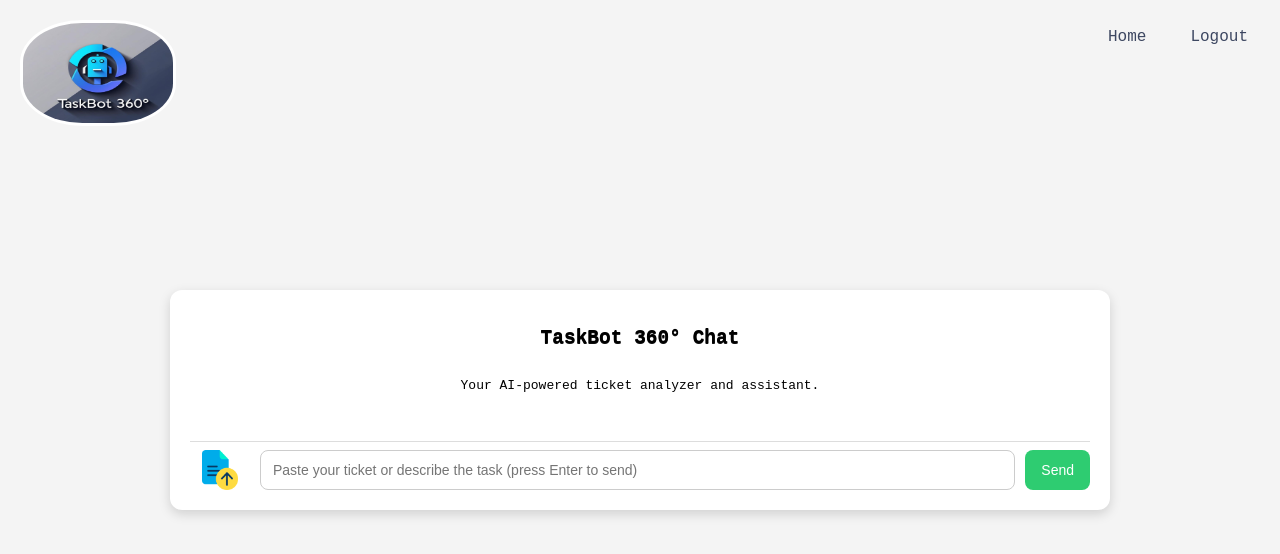
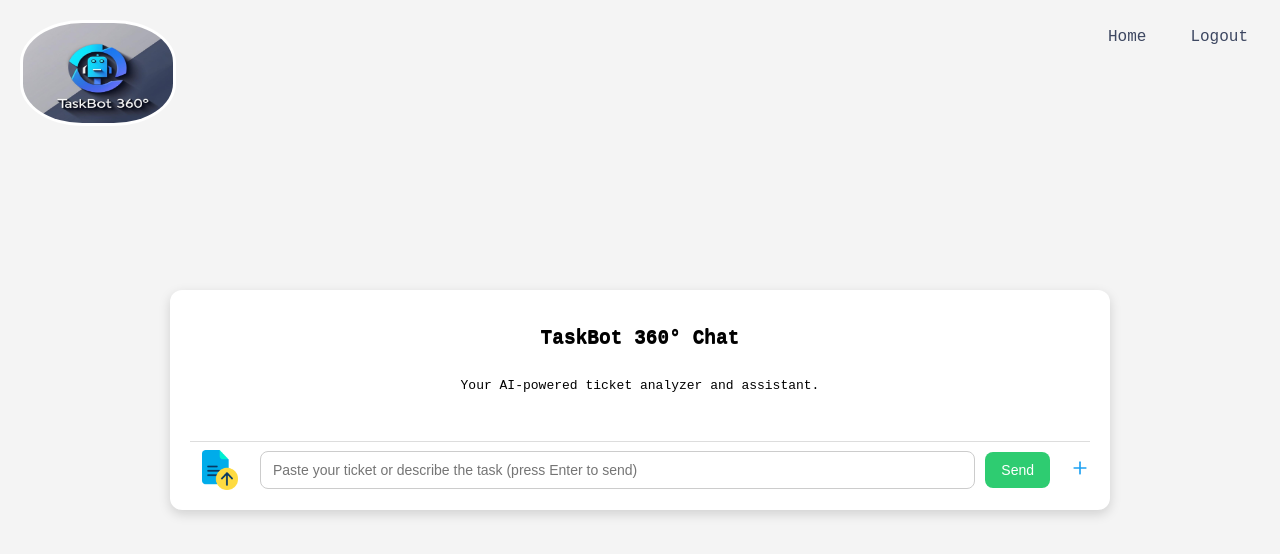
Before and after one commit to dsv111/taskbot360, an Angular app: page /chat in a window 1280 px wide. Shown: the top 554 px of the page. Built offline with nearby package versions, Linux system fonts and the light colour scheme; sample sign-in values are in the browser's storage.

Commit message:
chat continuity implemented

```diff
--- a/src/environments/environment.ts
+++ b/src/environments/environment.ts
@@ -2,6 +2,7 @@ export const environment = {
   production: false,
   // ⛑️ For MVP only. Your key will be visible in the browser.
   // In Google AI Studio → “API Keys”, create a key and (if possible) restrict by HTTP referrer (your domain).
-  geminiApiKey: 'AIzaSyCdyWDADqvT-WwimBf_6dQeV23vouhKUf4'
+  // geminiApiKey: 'AIzaSyCdyWDADqvT-WwimBf_6dQeV23vouhKUf4'
   // geminiApiKey: 'AIzaSyBXDVyIH3HPo0VSExpS7xyHKqIdultkjuA'
+  geminiApiKey: 'AIzaSyAtPNPksAICZD5G3NTTNxqOvlBORMB-PoI'
 };
--- a/src/pages/chat/chat.component.css
+++ b/src/pages/chat/chat.component.css
@@ -202,3 +202,59 @@
 .file-upload:hover {
   color: #1976d2;
 }
+
+.tooltip-container {
+  position: relative;
+  display: inline-block;
+  cursor: pointer; /* Changes the cursor to a hand on hover */
+}
+
+.tooltip-container .tooltip-text {
+  visibility: hidden;
+  width: 100px; /* Adjust the width as needed */
+  background-color: #555;
+  color: #fff;
+  text-align: center;
+  border-radius: 6px;
+  padding: 5px;
+  position: absolute;
+  z-index: 1;
+  bottom: 125%; /* Positions the tooltip above the icon */
+  left: 50%;
+  margin-left: -50px; /* Centers the tooltip */
+  opacity: 0;
+  transition: opacity 0.3s;
+}
+
+.tooltip-container:hover .tooltip-text {
+  visibility: visible;
+  opacity: 1;
+}
+
+/* Optional: Add a small arrow to the tooltip */
+.tooltip-container .tooltip-text::after {
+  content: "";
+  position: absolute;
+  top: 100%;
+  left: 50%;
+  margin-left: -5px;
+  border-width: 5px;
+  border-style: solid;
+  border-color: #555 transparent transparent transparent;
+}
+
+.chat-input {
+  display: flex;
+  align-items: center;
+  gap: 10px;
+}
+
+.plus-icon {
+  cursor: pointer;
+  color: #1DA1F2; /* Matches the blue in the image */
+  margin-left: 10px;
+}
+
+.plus-icon:hover {
+  opacity: 0.7;
+}
--- a/src/pages/chat/chat.component.html
+++ b/src/pages/chat/chat.component.html
@@ -19,7 +19,7 @@
 
           <!-- Normal user/bot text -->
           <!-- <pre *ngSwitchDefault>{{ msg.text }}</pre> -->
-           <div *ngSwitchDefault class="bot-text">{{ msg.text }}</div>
+          <div *ngSwitchDefault class="bot-text">{{ msg.text }}</div>
 
 
           <!-- Extracted Text Style -->
@@ -40,16 +40,33 @@
 
     <div class="chat-input">
       <!-- File input -->
-      <label class="file-upload">
-        <!-- 📎 -->
+      <!-- <label class="file-upload">
         <img src="../../assets/fileupload.png" alt="Upload" width="40" />
         <input type="file" (change)="onImageUpload($event)" />
-      </label>
+      </label> -->
+      <div class="tooltip-container">
+        <label class="file-upload">
+          <img src="../../assets/fileupload.png" alt="Upload" width="40" />
+          <input type="file" (change)="onImageUpload($event)" />
+        </label>
+        <span class="tooltip-text">Attach file</span>
+      </div>
 
       <!-- Text input -->
       <input type="text" [(ngModel)]="userInput"
         placeholder="Paste your ticket or describe the task (press Enter to send)" (keyup.enter)="sendMessage()" />
       <button (click)="sendMessage()" [disabled]="loading" class="btn">Send</button>
+
+      <!-- Plus icon with tooltip -->
+      <div class="tooltip-container">
+        <span class="plus-icon" (click)="onPlusClick()">
+          <svg width="20" height="20" viewBox="0 0 24 24" fill="none" stroke="currentColor" stroke-width="2" stroke-linecap="round" stroke-linejoin="round">
+            <line x1="12" y1="5" x2="12" y2="19"></line>
+            <line x1="5" y1="12" x2="19" y2="12"></line>
+          </svg>
+        </span>
+        <span class="tooltip-text">New Chat</span>
+      </div>
     </div>
   </div>
 </div>
--- a/src/pages/chat/chat.component.ts
+++ b/src/pages/chat/chat.component.ts
@@ -139,4 +139,11 @@ export class ChatComponent implements AfterViewChecked {
 
     reader.readAsDataURL(file);
   }
+
+  onPlusClick() {
+  this.messages = []; // Clear current chat
+  this.currentTicketId = null; // Reset ticket ID
+  this.userInput = ''; // Clear input
+  console.log('New chat started.');
 }
+}
```
